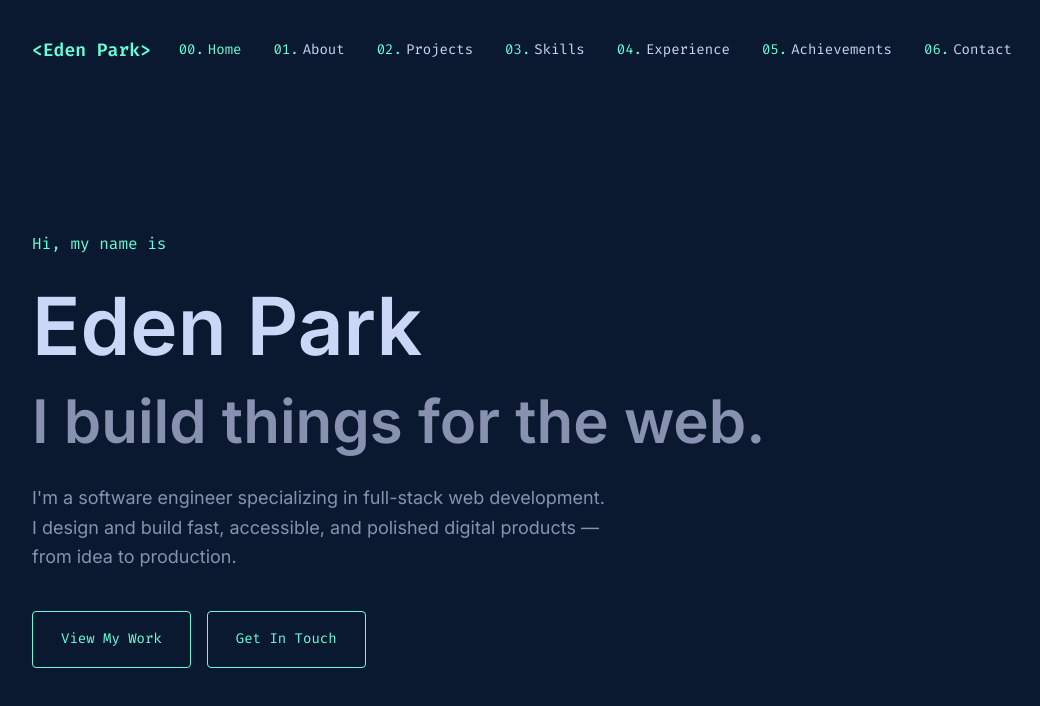
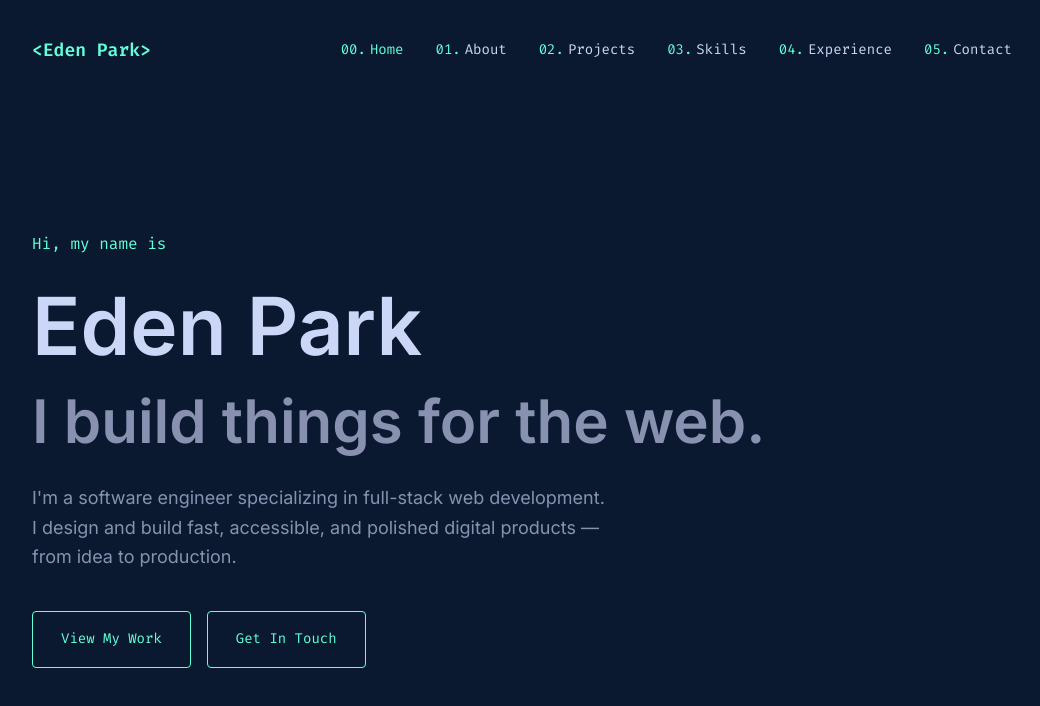
Before and after one commit to EdenGoforIt/who-am-i, a Next.js app: page / in a window 1280 px wide. Shown: the top 706 px of the page, without its empty margins (118-1158 px from the left). Built offline with nearby package versions, Linux system fonts and the light colour scheme.

Commit message:
refactor: simplify navigation links and remove unused scroll handling logic

```diff
--- a/components/nav.tsx
+++ b/components/nav.tsx
@@ -7,25 +7,21 @@ import React, { useEffect, useState } from "react";
 interface NavLink {
   label: string;
   href: string;
-  sectionId?: string;
 }
 
 const navLinks: NavLink[] = [
-  { label: "Home", href: "/", sectionId: "hero" },
-  { label: "About", href: "#about", sectionId: "about" },
-  { label: "Projects", href: "#projects", sectionId: "projects" },
-  { label: "Skills", href: "#skills", sectionId: "skills" },
-  { label: "Experience", href: "#experience", sectionId: "experience" },
-  { label: "Achievements", href: "#achievements", sectionId: "achievements" },
-  { label: "Contact", href: "#contact", sectionId: "contact" }
+  { label: "Home", href: "/" },
+  { label: "About", href: "/about" },
+  { label: "Projects", href: "/projects" },
+  { label: "Skills", href: "/skills" },
+  { label: "Experience", href: "/experience" },
+  { label: "Contact", href: "/contact" },
 ];
 
 export default function Nav(): React.JSX.Element {
   const [scrolled, setScrolled] = useState(false);
   const [menuOpen, setMenuOpen] = useState(false);
-  const [activeSection, setActiveSection] = useState("hero");
   const pathname = usePathname();
-  const isHome = pathname === "/";
 
   useEffect(() => {
     const handleScroll = () => setScrolled(window.scrollY > 50);
@@ -33,33 +29,7 @@ export default function Nav(): React.JSX.Element {
     return () => window.removeEventListener("scroll", handleScroll);
   }, []);
 
-  // Highlight nav based on scroll position when on home page
-  useEffect(() => {
-    if (!isHome) return;
-
-    const sectionIds = navLinks.map((l) => l.sectionId).filter(Boolean) as string[];
-
-    const handleScroll = () => {
-      const scrollY = window.scrollY + 120;
-      let active = sectionIds[0];
-
-      sectionIds.forEach((id) => {
-        const el = document.getElementById(id);
-        if (el && el.offsetTop <= scrollY) active = id;
-      });
-
-      setActiveSection(active);
-    };
-
-    handleScroll();
-    window.addEventListener("scroll", handleScroll, { passive: true });
-    return () => window.removeEventListener("scroll", handleScroll);
-  }, [isHome]);
-
-  const isActive = (link: NavLink): boolean => {
-    if (isHome) return activeSection === link.sectionId;
-    return pathname === link.href;
-  };
+  const isActive = (link: NavLink): boolean => pathname === link.href;
 
   return (
     <header
```
